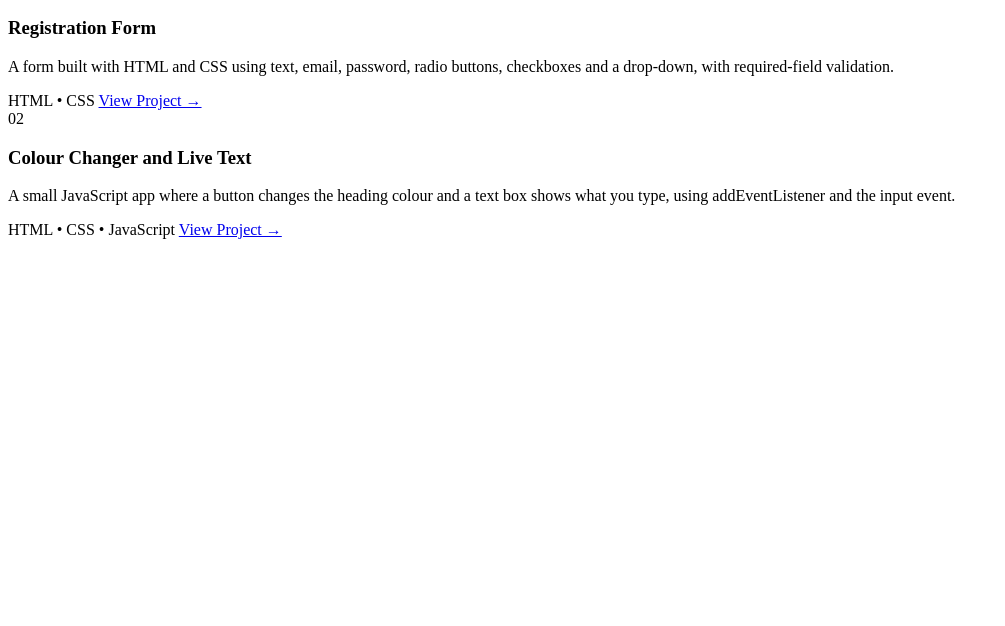
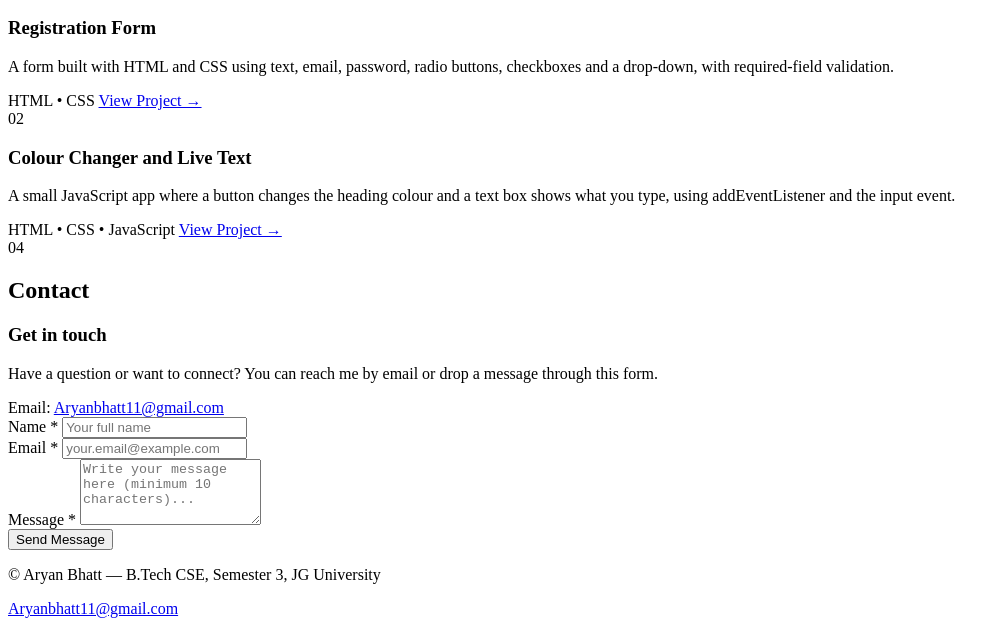
Before and after one commit to bhattaryan122-x/aryan-bhatt_267104_portfolio, a plain HTML site: page index.html in a window 1280 px wide. Shown: the part 628-1254 px from the top of the page, without its empty margins (0-1005 px from the left). Before the commit the page ends 875 px from the top, so only its background shows below. Drawn offline with Linux system fonts and the light colour scheme.

Commit message:
Added contact form

```diff
--- a/index.html
+++ b/index.html
@@ -128,7 +128,69 @@
       </div>
     </section>
 
+    <!-- 04 Contact Section with Form -->
+    <section id="contact" class="section section-contact">
+      <div class="section-container">
+        <div class="section-header">
+          <span class="section-number">04</span>
+          <h2 class="section-title">Contact</h2>
+        </div>
+
+        <div class="contact-grid">
+          <!-- Contact Details and Note -->
+          <div class="contact-info">
+            <h3 class="contact-heading">Get in touch</h3>
+            <p class="contact-text">
+              Have a question or want to connect? You can reach me by email or drop a message through this form.
+            </p>
+            <div class="contact-email-box">
+              <span class="contact-email-label">Email:</span>
+              <a href="mailto:Aryanbhatt11@gmail.com" class="contact-email-link" id="contact-email-link">Aryanbhatt11@gmail.com</a>
+            </div>
+          </div>
+
+          <!-- Contact Form with Required Fields -->
+          <div class="contact-form-container">
+            <form id="contact-form" class="contact-form" novalidate>
+              <!-- Name Input Field -->
+              <div class="form-group" id="group-name">
+                <label for="name" class="form-label">Name <span class="required-mark">*</span></label>
+                <input type="text" id="name" name="name" class="form-input" placeholder="Your full name" required>
+                <span class="error-msg" id="name-error"></span>
+              </div>
+
+              <!-- Email Input Field -->
+              <div class="form-group" id="group-email">
+                <label for="email" class="form-label">Email <span class="required-mark">*</span></label>
+                <input type="email" id="email" name="email" class="form-input" placeholder="your.email@example.com" required>
+                <span class="error-msg" id="email-error"></span>
+              </div>
+
+              <!-- Message Textarea Field -->
+              <div class="form-group" id="group-message">
+                <label for="message" class="form-label">Message <span class="required-mark">*</span></label>
+                <textarea id="message" name="message" class="form-textarea" rows="4" placeholder="Write your message here (minimum 10 characters)..." required></textarea>
+                <span class="error-msg" id="message-error"></span>
+              </div>
+
+              <!-- Submit Button and Feedback Area -->
+              <button type="submit" id="submit-btn" class="btn btn-primary">Send Message</button>
+              <div id="form-status" class="form-status" role="status"></div>
+            </form>
+          </div>
+        </div>
+      </div>
+    </section>
+
   </main>
+
+  <!-- Semantic Site Footer -->
+  <footer id="main-footer" class="site-footer">
+    <div class="footer-container">
+      <p class="footer-copy">&copy; Aryan Bhatt &mdash; B.Tech CSE, Semester 3, JG University</p>
+      <a href="mailto:Aryanbhatt11@gmail.com" class="footer-mail">Aryanbhatt11@gmail.com</a>
+    </div>
+  </footer>
 
   <!-- JavaScript file -->
   <script src="script.js"></script>
```
